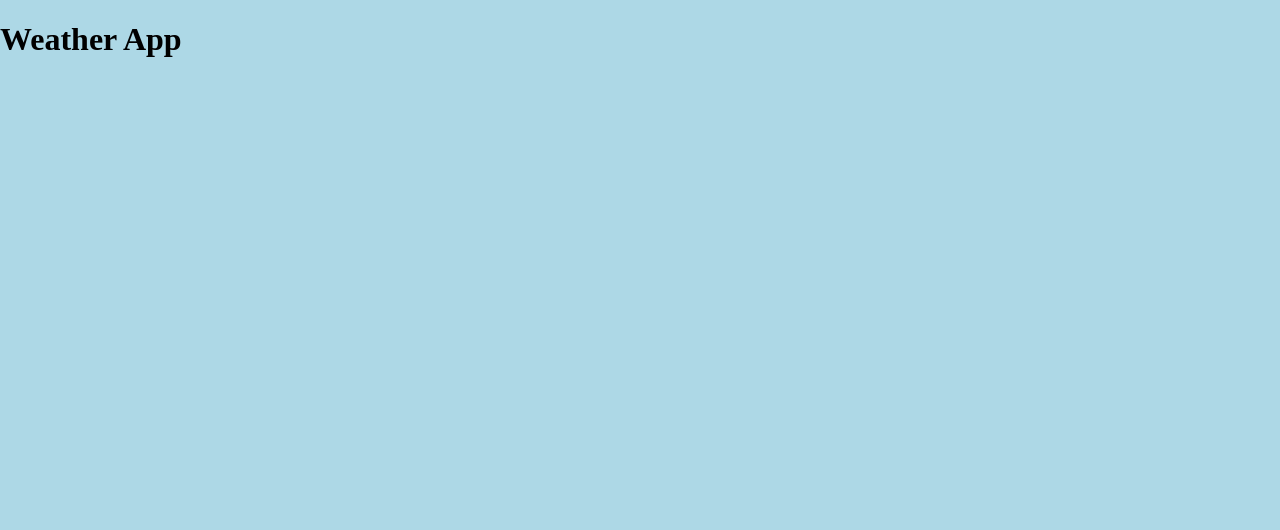
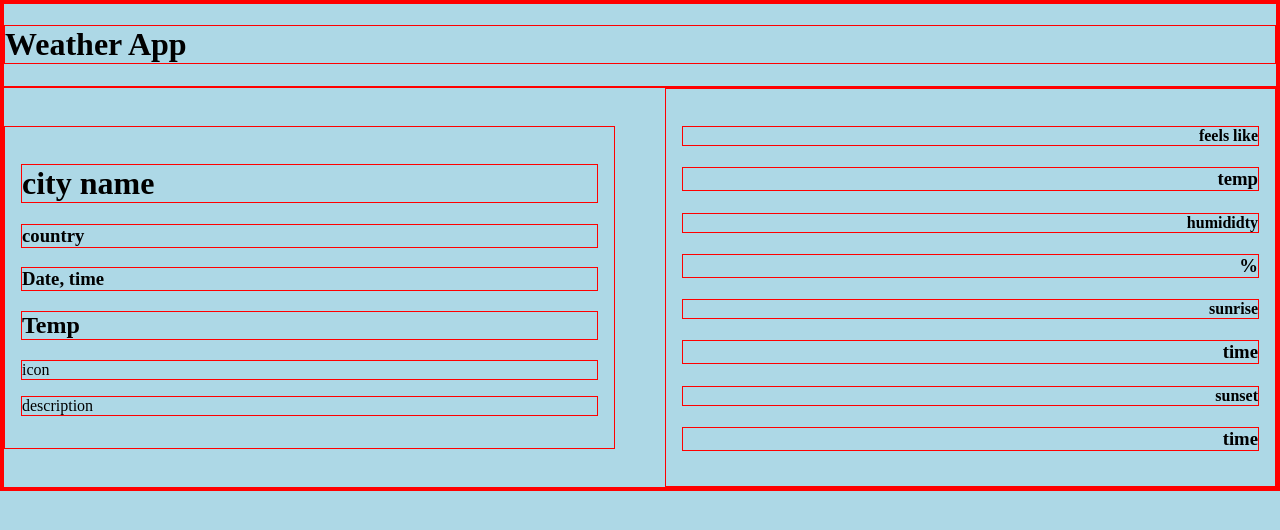
Before and after one commit to tsv-stacks/react-weather-app, a React (Create React App) app: page / in a window 1280 px wide. Shown: the top 530 px of the page. Built offline with nearby package versions, Linux system fonts and the light colour scheme.

Commit message:
added template for location details

```diff
--- /dev/null
+++ b/src/components/Location.jsx
@@ -0,0 +1,31 @@
+import React from "react";
+
+export default function LocationDetails() {
+  function kelvinToCelsius(kelvin) {
+    const celsius = kelvin - 273.15;
+    return Math.round(celsius);
+  }
+
+  return (
+    <main className="location">
+      <div className="location--details">
+        <h1>city name</h1>
+        <h3>country</h3>
+        <h3>Date, time</h3>
+        <h2>Temp</h2>
+        <p>icon</p>
+        <p>description</p>
+      </div>
+      <div className="location--weather">
+        <h4>feels like</h4>
+        <h3>temp</h3>
+        <h4>humididty</h4>
+        <h3>%</h3>
+        <h4>sunrise</h4>
+        <h3>time</h3>
+        <h4>sunset</h4>
+        <h3>time</h3>
+      </div>
+    </main>
+  );
+}
--- a/src/index.js
+++ b/src/index.js
@@ -2,10 +2,13 @@ import React from "react";
 import ReactDOM from "react-dom/client";
 import "./styles/index.css";
 import App from "./components/App";
+import Location from "./components/Location";
+import "./styles/Location.css";
 
 const root = ReactDOM.createRoot(document.getElementById("root"));
 root.render(
   <React.StrictMode>
     <App />
+    <Location />
   </React.StrictMode>
 );
--- /dev/null
+++ b/src/styles/Location.css
@@ -0,0 +1,24 @@
+.location {
+  display: flex;
+  justify-content: space-between;
+  align-items: center;
+  flex-wrap: wrap;
+}
+
+.location--details,
+.location--weather {
+  width: 48%;
+  padding: 1rem;
+  box-sizing: border-box;
+}
+
+.location--weather {
+  text-align: right;
+}
+
+@media only screen and (max-width: 600px) {
+  .location--details,
+  .location--weather {
+    width: 100%;
+  }
+}
--- a/src/styles/index.css
+++ b/src/styles/index.css
@@ -11,6 +11,7 @@
 
 * {
   box-sizing: border-box;
+  border: 1px red solid;
 }
 
 html,
```
Also changed, not shown: public/index.html (+0 -10 lines), src/data/forecast.json (added, +78 -0 lines), src/data/openweather.json (added, +35 -0 lines).
